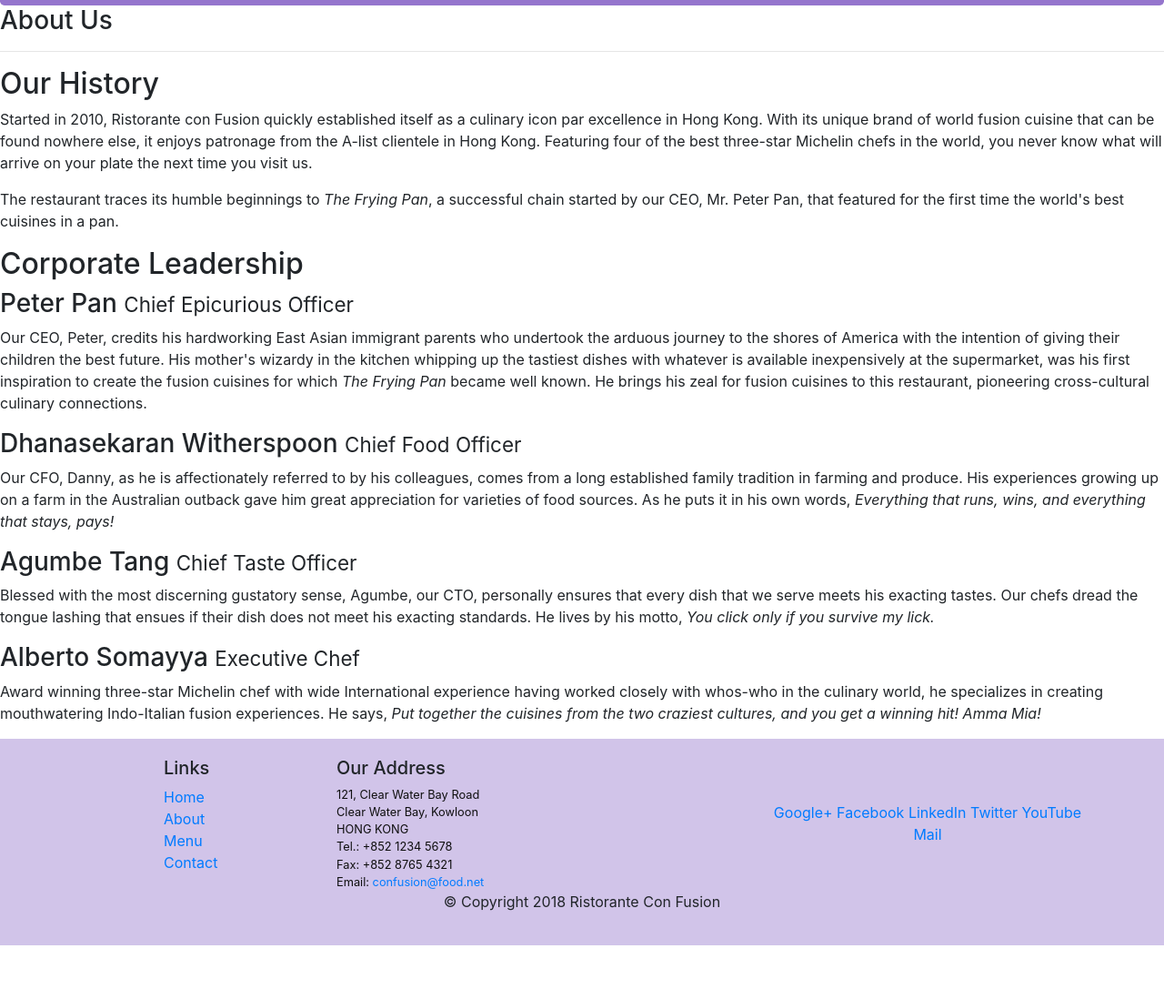
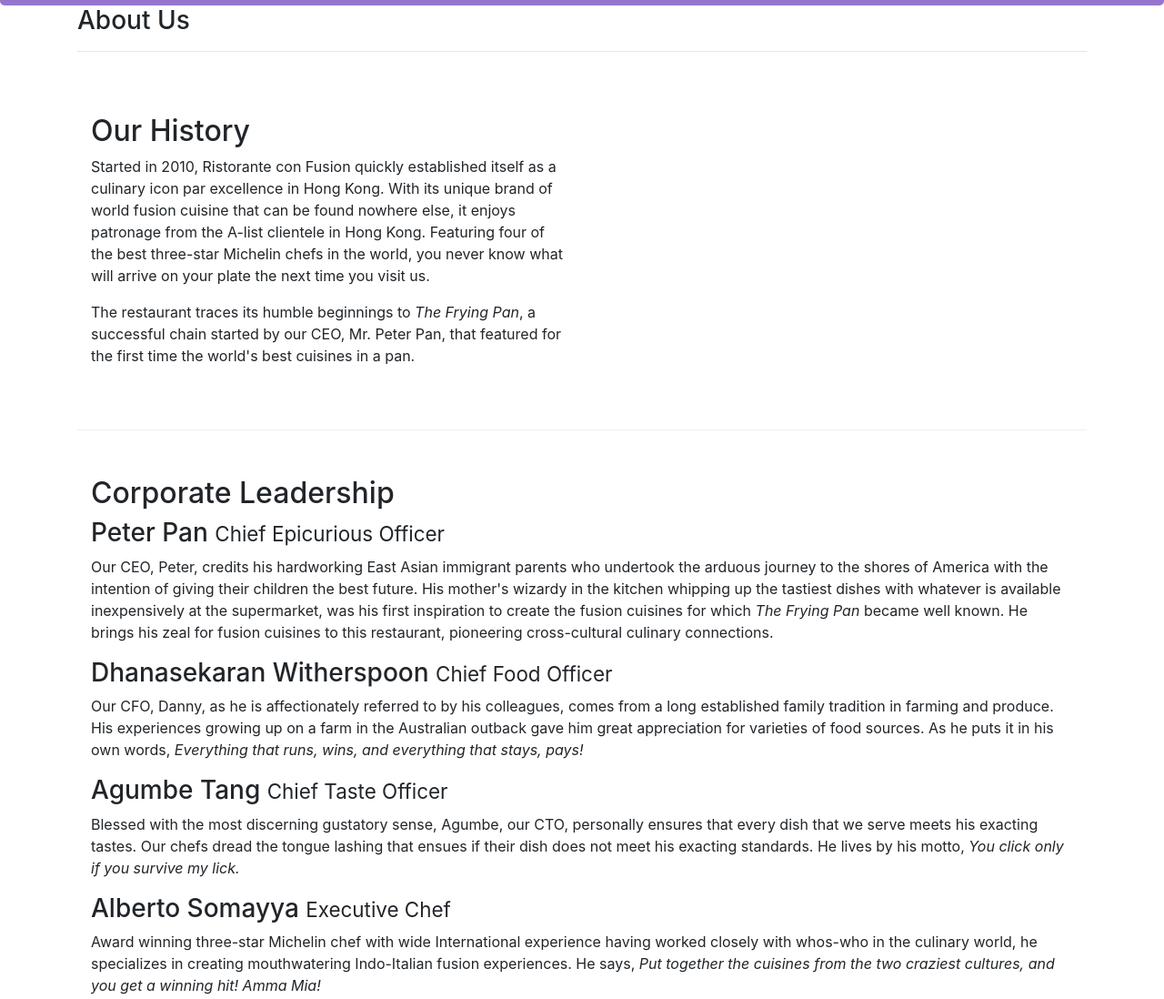
Before and after one commit to ivaibhavjindal/bootstrap4-restaurant-website, a website: page aboutus.html in a window 1280 px wide. Shown: the part 278-1376 px from the top of the page at 91% size. Before the commit the page ends 1317 px from the top, so only its background shows below. Drawn offline with nearby package versions, Linux system fonts and the light colour scheme.

Commit message:
task 2 and 3

```diff
--- a/aboutus.html
+++ b/aboutus.html
@@ -30,36 +30,36 @@
         </div>
     </header>
 
-    <div>
-        <div>
-            <div>
+    <div class="container">
+        <div class="row">
+            <div class="col">
                <h3>About Us</h3>
                <hr>
             </div>
         </div>
 
-        <div>
-            <div>
+        <div class="row row-content align-items-center">
+            <div class="col-sm-6">
                 <h2>Our History</h2>
                 <p>Started in 2010, Ristorante con Fusion quickly established itself as a culinary icon par excellence in Hong Kong. With its unique brand of world fusion cuisine that can be found nowhere else, it enjoys patronage from the A-list clientele in Hong Kong.  Featuring four of the best three-star Michelin chefs in the world, you never know what will arrive on your plate the next time you visit us.</p>
                 <p>The restaurant traces its humble beginnings to <em>The Frying Pan</em>, a successful chain started by our CEO, Mr. Peter Pan, that featured for the first time the world's best cuisines in a pan.</p>
             </div>
-            <div>
+            <div class="col-sm">
             </div>
         </div>
 
 
-        <div>
-            <div>
+        <div class="row row-content align-items-center">
+            <div class="col-12">
                 <h2>Corporate Leadership</h2>
                 <h3>Peter Pan <small>Chief Epicurious Officer</small></h3>
-                <p>Our CEO, Peter, credits his hardworking East Asian immigrant parents who undertook the arduous journey to the shores of America with the intention of giving their children the best future. His mother's wizardy in the kitchen whipping up the tastiest dishes with whatever is available inexpensively at the supermarket, was his first inspiration to create the fusion cuisines for which <em>The Frying Pan</em> became well known. He brings his zeal for fusion cuisines to this restaurant, pioneering cross-cultural culinary connections.</p>
+                <p class="d-none d-sm-block">Our CEO, Peter, credits his hardworking East Asian immigrant parents who undertook the arduous journey to the shores of America with the intention of giving their children the best future. His mother's wizardy in the kitchen whipping up the tastiest dishes with whatever is available inexpensively at the supermarket, was his first inspiration to create the fusion cuisines for which <em>The Frying Pan</em> became well known. He brings his zeal for fusion cuisines to this restaurant, pioneering cross-cultural culinary connections.</p>
                 <h3>Dhanasekaran Witherspoon <small>Chief Food Officer</small></h3>
-                <p>Our CFO, Danny, as he is affectionately referred to by his colleagues, comes from a long established family tradition in farming and produce. His experiences growing up on a farm in the Australian outback gave him great appreciation for varieties of food sources. As he puts it in his own words, <em>Everything that runs, wins, and everything that stays, pays!</em></p>
+                <p class="d-none d-sm-block">Our CFO, Danny, as he is affectionately referred to by his colleagues, comes from a long established family tradition in farming and produce. His experiences growing up on a farm in the Australian outback gave him great appreciation for varieties of food sources. As he puts it in his own words, <em>Everything that runs, wins, and everything that stays, pays!</em></p>
                 <h3>Agumbe Tang <small>Chief Taste Officer</small></h3>
-                <p>Blessed with the most discerning gustatory sense, Agumbe, our CTO, personally ensures that every dish that we serve meets his exacting tastes. Our chefs dread the tongue lashing that ensues if their dish does not meet his exacting standards. He lives by his motto, <em>You click only if you survive my lick.</em></p>
+                <p class="d-none d-sm-block">Blessed with the most discerning gustatory sense, Agumbe, our CTO, personally ensures that every dish that we serve meets his exacting tastes. Our chefs dread the tongue lashing that ensues if their dish does not meet his exacting standards. He lives by his motto, <em>You click only if you survive my lick.</em></p>
                 <h3>Alberto Somayya <small>Executive Chef</small></h3>
-                <p>Award winning three-star Michelin chef with wide International experience having worked closely with whos-who in the culinary world, he specializes in creating mouthwatering Indo-Italian fusion experiences. He says, <em>Put together the cuisines from the two craziest cultures, and you get a winning hit! Amma Mia!</em></p>
+                <p class="d-none d-sm-block">Award winning three-star Michelin chef with wide International experience having worked closely with whos-who in the culinary world, he specializes in creating mouthwatering Indo-Italian fusion experiences. He says, <em>Put together the cuisines from the two craziest cultures, and you get a winning hit! Amma Mia!</em></p>
             </div>
        </div>
 
```
Also changed, not shown: 1 other file.
